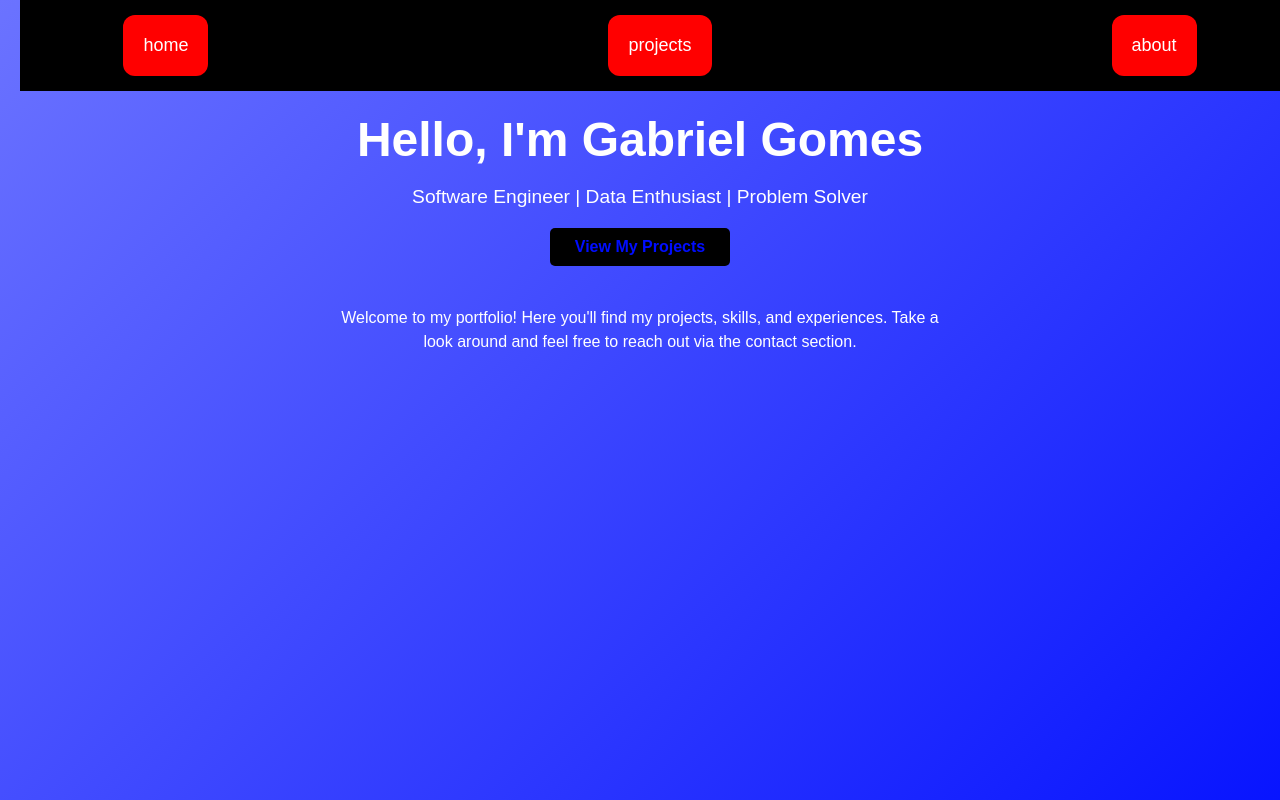
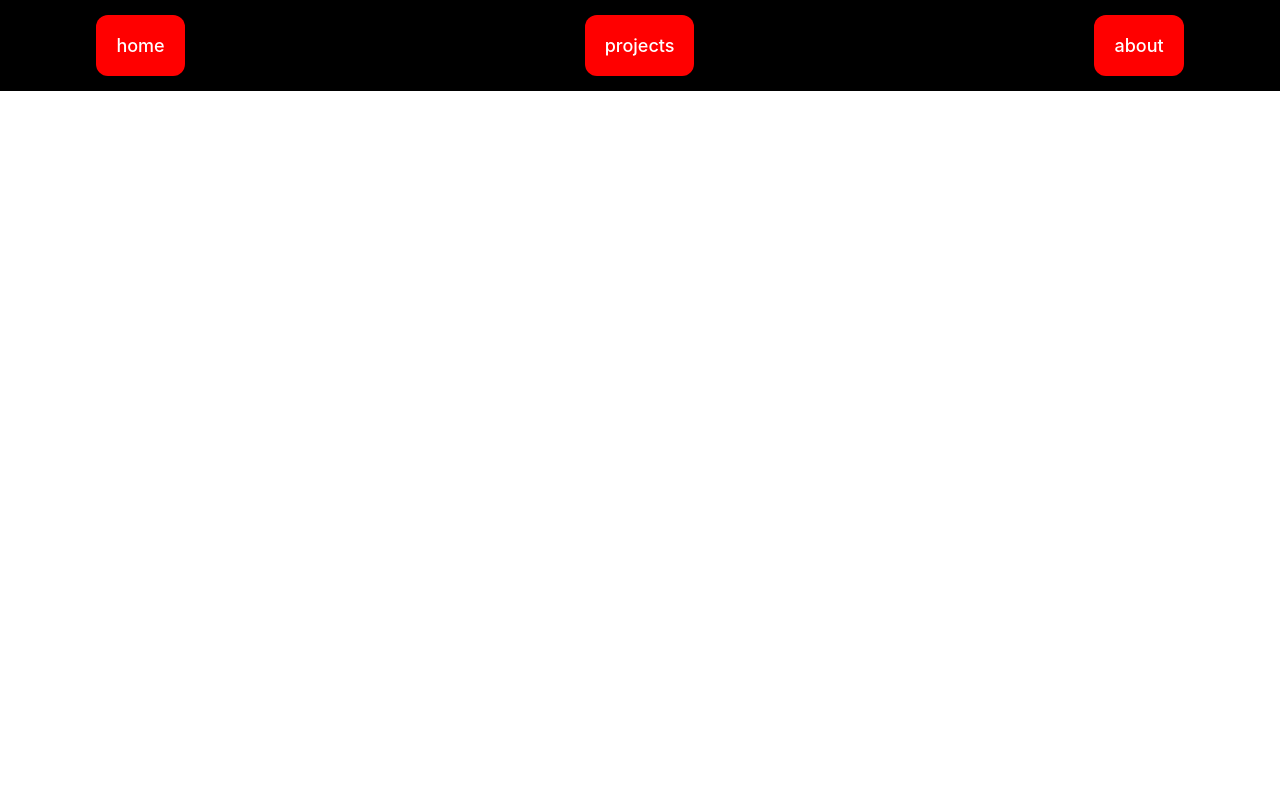
Before and after one commit to gabgom784/gabgom784.github.io, a React (Create React App) app: page /projects in a window 1280 px wide. Shown: the top 800 px of the page. Built offline with nearby package versions, Linux system fonts and the light colour scheme.

Commit message:
Added the about and projects page (just the bare bones)

```diff
--- a/package.json
+++ b/package.json
@@ -10,6 +10,7 @@
     "@testing-library/user-event": "^13.5.0",
     "react": "^19.2.0",
     "react-dom": "^19.2.0",
+    "react-router-dom": "^7.9.5",
     "react-scripts": "5.0.1",
     "web-vitals": "^2.1.4"
   },
--- /dev/null
+++ b/src/About.js
@@ -0,0 +1,7 @@
+export default function About() {
+  return (
+    <div>
+      <h1>About Page</h1>
+    </div>
+  );
+}
--- a/src/App.css
+++ b/src/App.css
@@ -36,3 +36,25 @@
     transform: rotate(360deg);
   }
 }
+
+
+.navbar {
+  position: fixed;
+  top: 0;
+  width: 100%;
+  background-color: black;
+  padding: 15px 0;
+  z-index: 1000;
+}
+
+.nav-links {
+  display: flex;
+  justify-content: center;
+  list-style: none;
+  margin: 0;
+  padding: 0;
+}
+
+.nav-links li {
+    margin: 0 200px;
+}
--- a/src/App.js
+++ b/src/App.js
@@ -1,11 +1,27 @@
-import React from 'react';
-import Home from './home';
+import { Routes, Route } from "react-router-dom";
+import Home from "./home";
+import Projects from "./projects";
+import About from "./About";
+import NavButton from "./navButton";
+import "./App.css"
 
 function App() {
   return (
-    <div>
-      <Home />
-    </div>
+    <>
+      <nav className="navbar">
+        <ul className="nav-links">
+          <li><NavButton to="/" name="home" /></li>
+          <li><NavButton to="/projects" name="projects" /></li>
+          <li><NavButton to="/about" name="about" /></li>
+        </ul>
+      </nav>
+
+      <Routes>
+        <Route path="/" element={<Home />} />
+        <Route path="/projects" element={<Projects />} />
+        <Route path="/about" element={<About />} />
+      </Routes>
+    </>
   );
 }
 
--- a/src/home.css
+++ b/src/home.css
@@ -38,24 +38,3 @@
   font-size: 1rem;
   line-height: 1.5;
 }
-
-.navbar {
-  position: fixed;
-  top: 0;
-  width: 100%;
-  background-color: black;
-  padding: 15px 0;
-  z-index: 1000;
-}
-
-.nav-links {
-  display: flex;
-  justify-content: center;
-  list-style: none;
-  margin: 0;
-  padding: 0;
-}
-
-.nav-links li {
-    margin: 0 200px;
-}
--- a/src/home.js
+++ b/src/home.js
@@ -6,13 +6,16 @@ const Home = () => {
   return (
     <div className="home-container">
 
-      <nav className="navbar">
+      {/* <nav className="navbar">
         <ul className="nav-links">
-          <li><NavButton href="#home" name="home"></NavButton></li>
-          <li><NavButton href="#projects" name="projects"></NavButton></li>
-          <li><NavButton href="#about" name="about"></NavButton></li>
+          <li><NavButton href="/" name="home" /></li>
+          <li><NavButton href="/projects" name="projects" /></li>
+          <li><NavButton href="/about" name="about" /></li>
         </ul>
-      </nav>
+      </nav> */}
+
+
+
 
       <header className="home-header">
         <h1>Hello, I'm Gabriel Gomes</h1>
--- a/src/index.js
+++ b/src/index.js
@@ -3,11 +3,14 @@ import ReactDOM from 'react-dom/client';
 import './index.css';
 import App from './App';
 import reportWebVitals from './reportWebVitals';
+import { BrowserRouter } from 'react-router-dom';
 
 const root = ReactDOM.createRoot(document.getElementById('root'));
 root.render(
   <React.StrictMode>
-    <App />
+    <BrowserRouter>
+      <App />
+    </BrowserRouter>
   </React.StrictMode>
 );
 
--- a/src/navButton.css
+++ b/src/navButton.css
@@ -4,6 +4,37 @@
   border-radius: 12px;
 }
 
+.navButton-div:hover{
+  background-image: repeating-linear-gradient(
+    to right,
+    #e3c0c0 0%,
+    #cf8f9e 10%,
+    #c27e8e 20%,
+    #c37386 30%,
+    #c45d75 40%,
+    #bf3f5d 50%,
+    #c45d75 60%,
+    #c37386 70%,
+    #c27e8e 80%,
+    #cf8f9e 90%,
+    #e3c0c0 100%
+  );
+
+  background-size: 80px 100%;
+  animation: slide 3s linear infinite forwards;
+}
+
+@keyframes slide {
+  0% {
+    background-position: 0 0;
+  }
+  100% {
+    background-position: 80px 0;
+  }
+}
+
+
+/* this is for the text inside the button itself */
 .nav-button {
   color: white;
   text-decoration: none;
--- a/src/navButton.js
+++ b/src/navButton.js
@@ -1,9 +1,15 @@
 import React from 'react';
+import { Link } from "react-router-dom";
 import './navButton.css';
 
-const NavButton = ({href, name}) => {
-    return <div class="navButton-div"><a className = "nav-button" href={href}>{name}</a></div>
-
-}
+const NavButton = ({ to, name }) => {
+  return (
+    <div className="navButton-div">
+      <Link className="nav-button" to={to}>
+        {name}
+      </Link>
+    </div>
+  );
+};
 
 export default NavButton;
--- /dev/null
+++ b/src/projects.js
@@ -0,0 +1,7 @@
+export default function Projects() {
+  return (
+    <div>
+      <h1>Projects Page</h1>
+    </div>
+  );
+}
```
Also changed, not shown: 1 other file (tests, documents, lock files or other folders).
